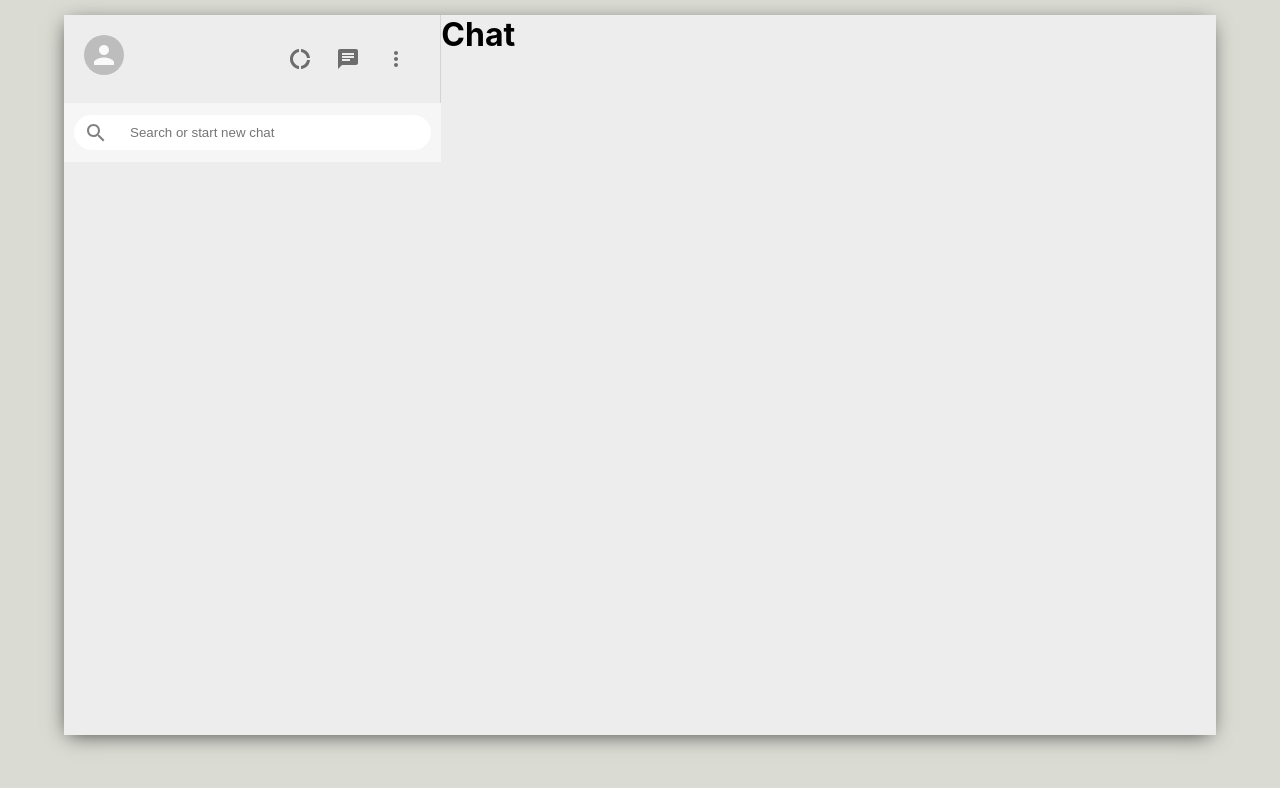
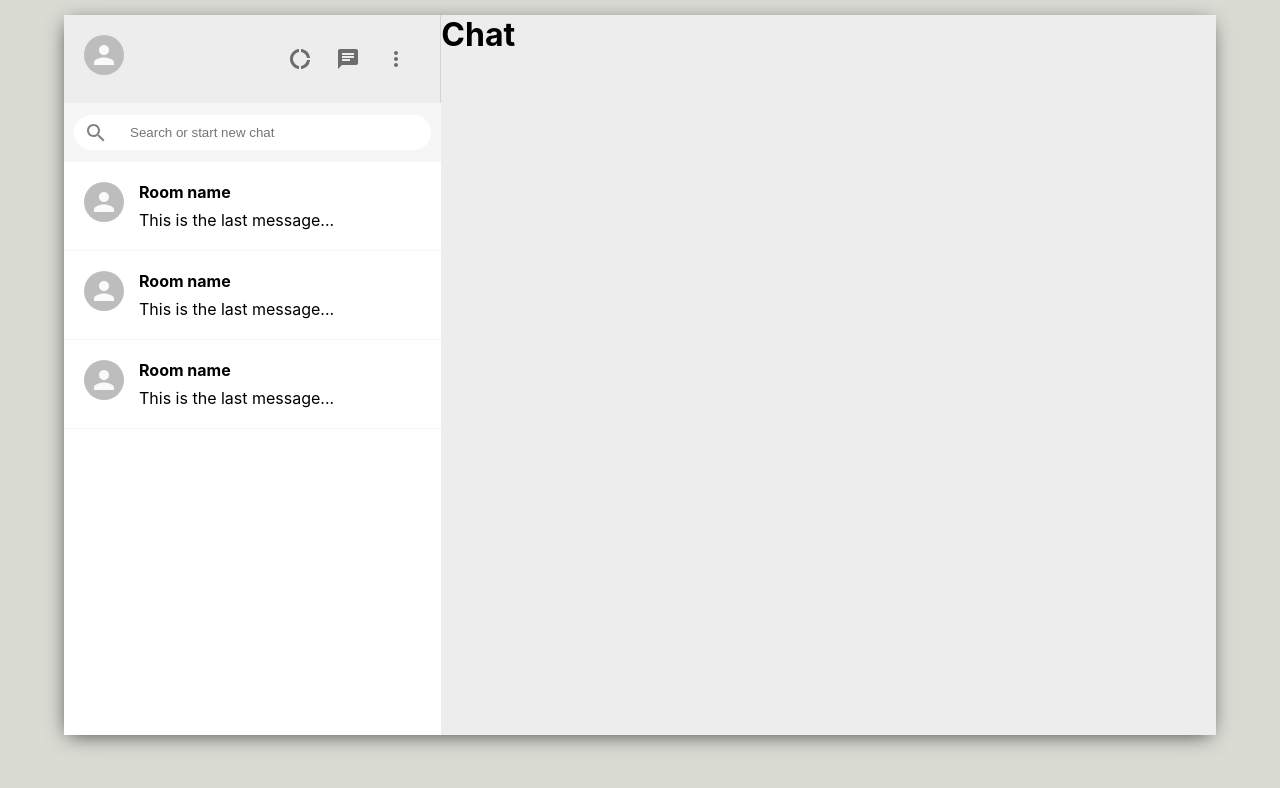
Before and after one commit to amitjoshi956/whatsapp-clone, a React (Create React App) app: page / in a window 1280 px wide. Shown: the top 788 px of the page. Built offline with nearby package versions, Linux system fonts and the light colour scheme.

Commit message:
Sidebar component implementation

```diff
--- a/src/components/Sidebar/Sidebar.css
+++ b/src/components/Sidebar/Sidebar.css
@@ -49,5 +49,12 @@
     border: none;
     /* outline-width: 0; */
     outline: none;
+    width: 80%;
     margin-left: 10px;
 }
+
+.Sidebar_Chats {
+    flex: 1;
+    background-color: white;
+    overflow: scroll;
+}
--- a/src/components/Sidebar/Sidebar.js
+++ b/src/components/Sidebar/Sidebar.js
@@ -1,6 +1,7 @@
+import './Sidebar.css'
 import { IconButton, Avatar } from '@material-ui/core'
 import { DonutLarge, Chat, MoreVert, SearchOutlined } from '@material-ui/icons'
-import './Sidebar.css'
+import SidebarChat from '../SidebarChat/SidebarChat'
 
 const Sidebar = () => {
     return (
@@ -28,7 +29,9 @@ const Sidebar = () => {
             </div>
 
             <div className="Sidebar_Chats">
-
+                <SidebarChat />
+                <SidebarChat />
+                <SidebarChat />
             </div>
         </div>
     )
--- /dev/null
+++ b/src/components/SidebarChat/SidebarChat.css
@@ -0,0 +1,19 @@
+.SidebarChat {
+    display: flex;
+    padding: 20px;
+    cursor: pointer;
+    border-bottom: 1px solid #f6f6f6;
+}
+
+.SidebarChat:hover {
+    background-color: #ebebeb;
+}
+
+.SidebarChat_Info > h2 {
+    font-size: 16px;
+    margin-bottom: 8px;
+}
+
+.SidebarChat_Info {
+    margin-left: 15px;
+}
--- /dev/null
+++ b/src/components/SidebarChat/SidebarChat.js
@@ -0,0 +1,16 @@
+import { Avatar } from "@material-ui/core"
+import "./SidebarChat.css"
+
+const SidebarChat = () => {
+    return (
+        <div className="SidebarChat">
+            <Avatar />
+            <div className="SidebarChat_Info">
+                <h2>Room name</h2>
+                <p>This is the last message...</p>
+            </div>
+        </div>
+    )
+}
+
+export default SidebarChat
```
